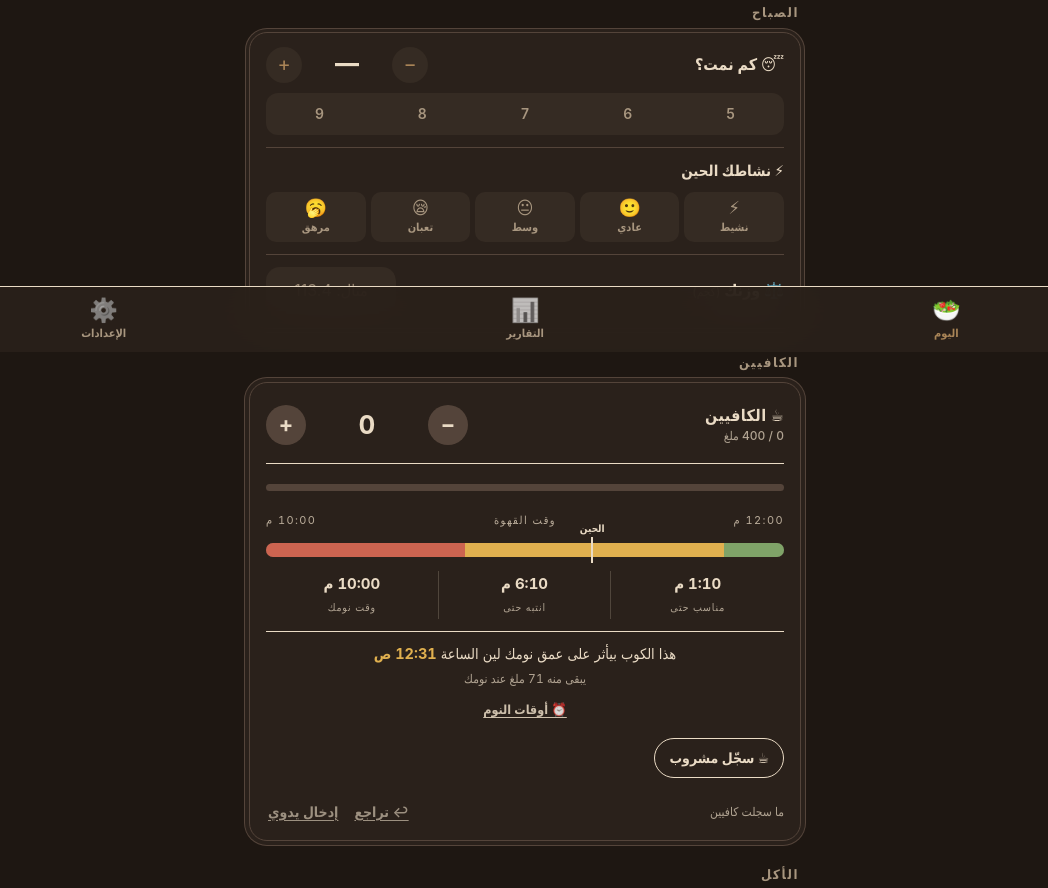
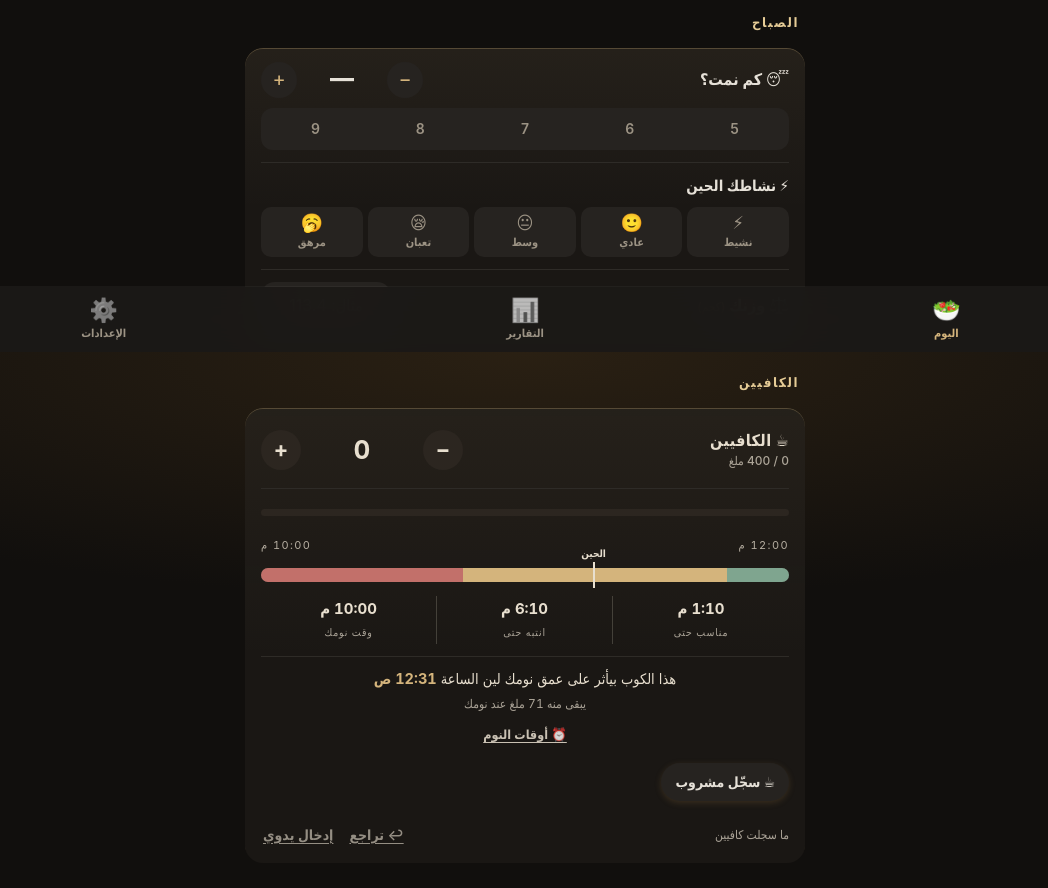
Before and after one commit to berzerk12/S3rat, a plain HTML site: page index.html in a window 1280 px wide. Shown: the part 448-1336 px from the top of the page, without its empty margins (115-1163 px from the left). Drawn offline with Linux system fonts and the dark colour scheme.

Commit message:
Add files via upload

```diff
--- a/index.html
+++ b/index.html
@@ -563,6 +563,41 @@
 .drkt>div{border-inline-start:1px solid var(--line)}.drkt>div:first-child{border:0}.drkt b{display:block;font-size:17px}.drkt small{font-size:10.5px;color:var(--muted)}
 .drkbtn{border:1px solid var(--ink);background:none;border-radius:999px;padding:9px 14px;font-weight:700;font-size:14px;font-family:inherit;color:var(--ink);align-self:flex-start}
 .drkbtn:active{transform:scale(.96)}
+
+/* ===== v44: الوضع الليلي «غرافيت ناعم» (Style A) ===== */
+@media (prefers-color-scheme: dark){
+:root{--bg:#0F1115;--card:#171A20;--fill:#1F232B;--fill2:#2A2F38;--ink:#E3E1DC;--muted:#8E939C;--line:#2A2E36;
+--blue:#C2A878;--green:#7FA58F;--red:#C2706A;--orange:#C48F5C;--purple:#9C8FB0;--teal:#78A0B4;--brown:#C2A878;--pink:#BE7F94;
+--kcal:#C48F5C;--prot:#C2706A;--carb:#C9AE72;--fat:#7FA58F;--fib:#9AA0AA;--sug:#BE7F94;--water:#78A0B4;--caf:#C2A878;
+--tint:#2A2F38;--ok:#7FA58F;--warn:#C9AE72;--no:#C2706A;--bar:rgba(23,26,32,.95)}
+body{background:radial-gradient(130% 55% at 50% 0%,#1A2230 0%,#0F1115 62%) fixed}
+.card,.mealcard,#secCaf{border:0!important;background:linear-gradient(180deg,rgba(255,255,255,.04),rgba(255,255,255,0) 60%),var(--card)!important;box-shadow:inset 0 1px 0 rgba(255,255,255,.06)!important}
+.hd{border-bottom:0}.tabs{border-top:0;box-shadow:0 -1px 0 rgba(255,255,255,.04)}
+#secCaf{--ck:#E3E1DC;--cp:#171A20;--cl:#2A2E36;--cg:#7FA58F;--cy:#C9AE72;--cr:#C2706A}
+#secCaf>.rowsp:first-child,.zmsg,.top2{border-color:var(--line)}
+.drkbtn,.dseg,.dc{border-color:var(--line)}
+}
+
+/* ===== v46: نهار v44 + ليل برونزي ===== */
+@media (prefers-color-scheme: dark){
+
+:root{--bg:#131211;--card:#1C1A18;--fill:#262320;--fill2:#312D29;--ink:#E6E1D8;--muted:#928B80;--line:#2E2B27;--blue:#C2A878;--green:#7FA58F;--red:#C2706A;--orange:#C48F5C;--kcal:#C48F5C;--prot:#C2706A;--carb:#C9AE72;--fat:#7FA58F;--fib:#A39B8D;--sug:#BE7F94;--water:#78A0B4;--caf:#C2A878;--tint:#312D29;--ok:#7FA58F;--warn:#C9AE72;--no:#C2706A;--bar:rgba(28,26,24,.95)}
+body{background:radial-gradient(130% 55% at 50% 0%,#221E19 0%,#131211 62%) fixed!important}
+.card,.mealcard,#secCaf{border:0!important;background:linear-gradient(180deg,rgba(255,255,255,.035),rgba(255,255,255,0) 60%),var(--card)!important;box-shadow:inset 0 1px 0 rgba(255,255,255,.05)!important}
+#secCaf{--ck:#E6E1D8;--cp:#1C1A18;--cl:#2E2B27;--cg:#7FA58F;--cy:#C9AE72;--cr:#C2706A}
+#secCaf>.rowsp:first-child,.zmsg{border-color:#2E2B27!important}.drkbtn,.dseg{border-color:#2E2B27!important}
+.tabs{box-shadow:0 -1px 0 rgba(255,255,255,.04)}
+
+:root{--blue:#D4B47C;--caf:#D4B47C;--tint:#2E2619;--bg:#110F0D;--card:#1A1714;--muted:#9C9384;--fr:#3A2F20;--rule:#6B5638}
+body{background:radial-gradient(120% 50% at 50% 0%,#2A2013 0%,#110F0D 62%) fixed!important}
+#secCaf{--ck:#E8DFCF;--cp:#1A1714;--cl:#2C2620;--cg:#7FA58F;--cy:#D4B47C;--cr:#C2706A}
+.sec,.cathd.mhd b,.hd h1,.top2 b{color:#E6CC96}
+
+.btn,#trayBar #trGo,.plb,.mst button:not(:first-child),.btn.soft,.btn[style*="--fill"],.drkbtn,.dseg button,.cp button,.aob{background:var(--fill)!important;color:var(--ink)!important;border:0!important;box-shadow:0 2px 6px rgba(138,104,56,.28)!important}
+.btn.ghost{background:transparent!important;color:var(--ink)!important;box-shadow:none!important}
+.cp.on button,.dseg button.on,.aob.on,.mtabs button.on{background:rgba(212,180,124,.30)!important;color:#F0D9A6!important;border:0!important;box-shadow:0 2px 10px rgba(212,180,124,.22)!important}
+.card,.mealcard,#secCaf{border:0!important;margin:6px 0!important;box-shadow:inset 0 1px 0 rgba(212,180,124,.28)!important;background:linear-gradient(180deg,rgba(212,180,124,.06),rgba(255,255,255,0) 55%),var(--card)!important}
+}
 </style>
 </head>
 <body>
@@ -3553,7 +3588,7 @@
   const pos=m=>Math.max(0,Math.min(100,(m-from)/(bed-from)*100));
   const gp=g==null?0:pos(g),yp=y==null?gp:Math.max(gp,pos(y));
   const f=m=>tStr(m%1440);
-  let h='<div class="zrow"><span class="num">'+f(from)+'</span><span>وقت القهوة</span><span class="num">'+f(bed)+'</span></div>'+
+  let h='<div class="zrow"><span class="num">'+f(from)+'</span><span class="num">'+f(bed)+'</span></div>'+
     '<div class="zw"><div class="zbar"><i class="zg" style="width:'+gp+'%"></i><i class="zy" style="width:'+(yp-gp)+'%"></i><i class="zr" style="width:'+(100-yp)+'%"></i></div>'+(isT&&now>=from&&now<=bed?'<u style="inset-inline-start:'+pos(now)+'%"><em>الحين</em></u>':'')+'</div>'+
     '<div class="zlg"><div><b class="num">'+(g==null?'—':f(g))+'</b><small>مناسب حتى</small></div><div><b class="num">'+(y==null?'—':f(y))+'</b><small>انتبه حتى</small></div><div><b class="num">'+f(bed)+'</b><small>'+(pl.late?'نومك (متأخر)':'وقت نومك')+'</small></div></div>';
   if(isT){
--- a/sw.js
+++ b/sw.js
@@ -1,4 +1,4 @@
-const C='sa3rati-v42';
+const C='sa3rati-v46';
 self.addEventListener('install',e=>{e.waitUntil(caches.open(C).then(c=>c.addAll(['./','index.html'])));self.skipWaiting()});
 self.addEventListener('activate',e=>{e.waitUntil(caches.keys().then(ks=>Promise.all(ks.filter(k=>k!==C).map(k=>caches.delete(k)))));self.clients.claim()});
 self.addEventListener('fetch',e=>{
```
